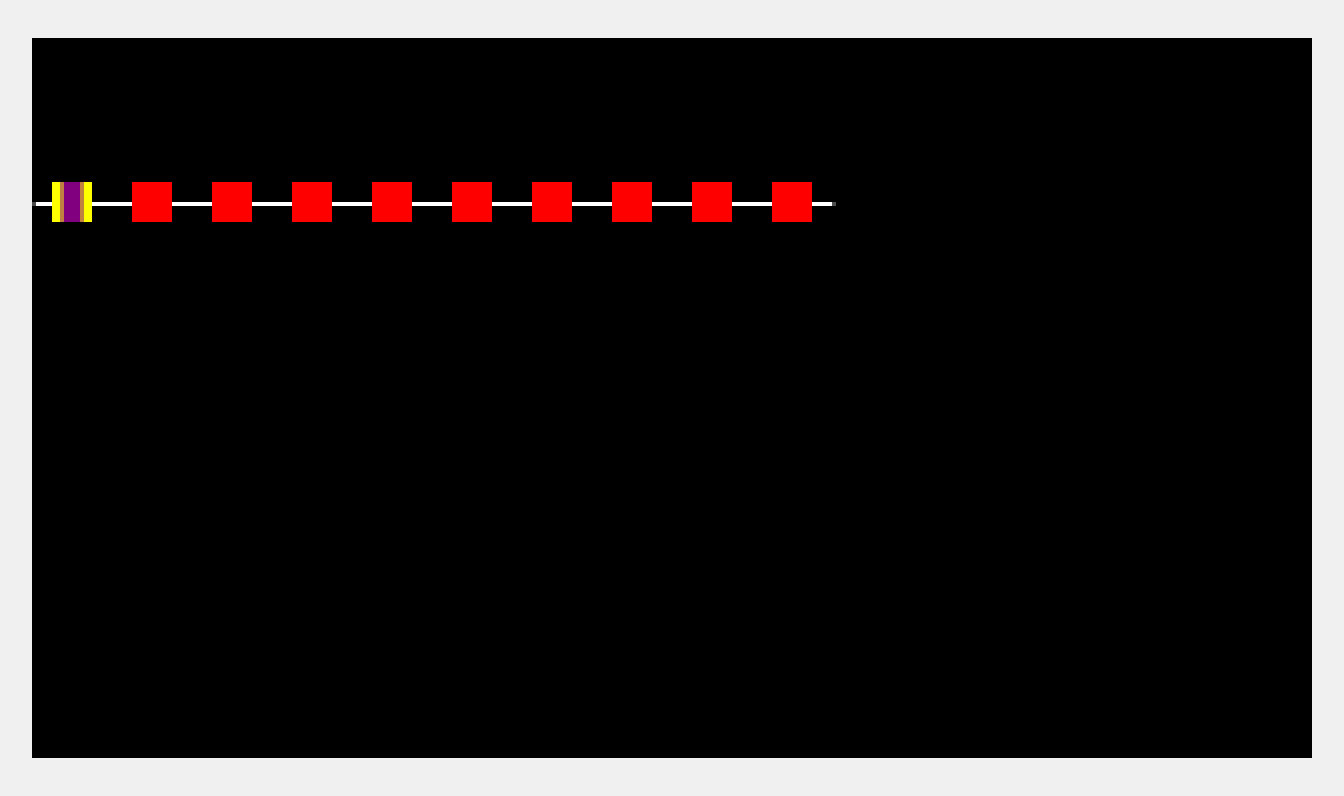
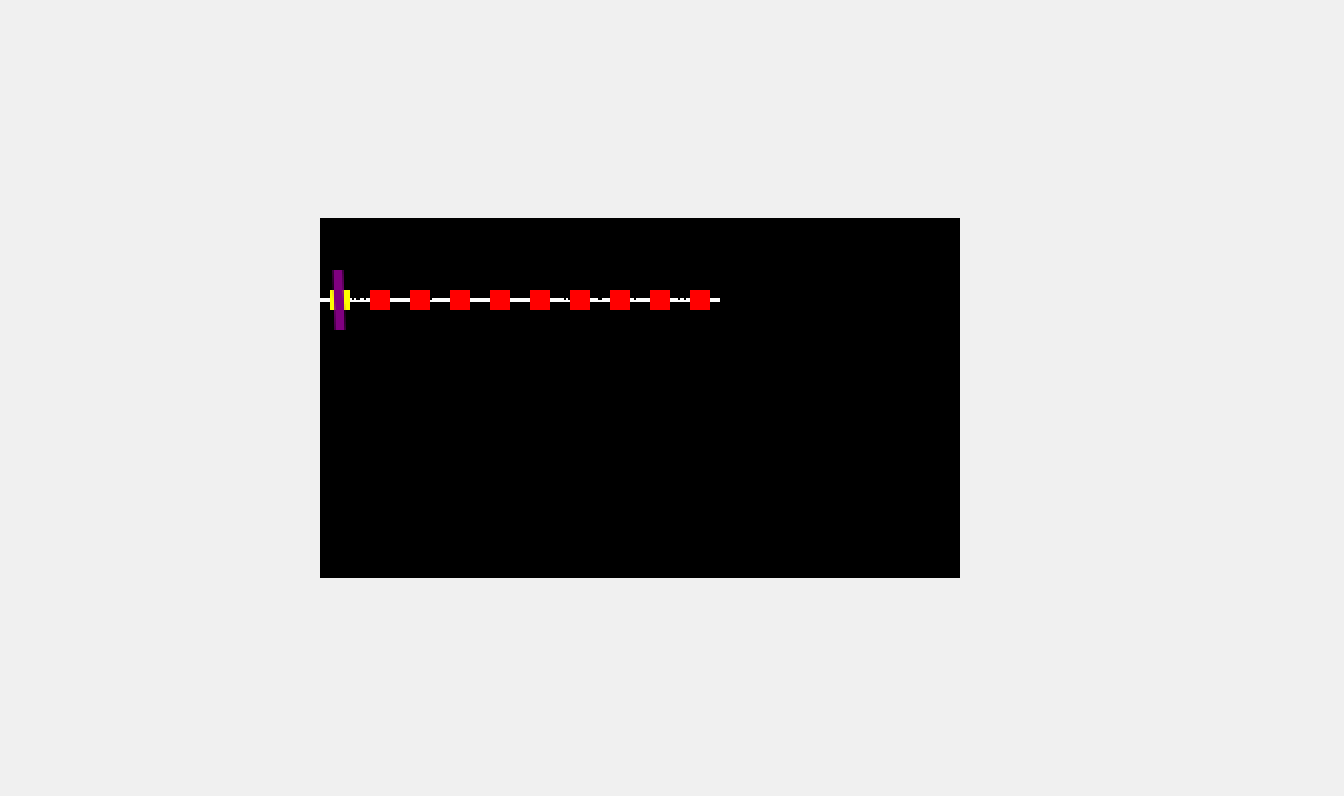
Before and after one commit to Stroomer/splines, a website built with Vite: page index.html in a window 1280 px wide. Shown: the whole page, 1344 px wide, since content can reach past the window. Built offline with nearby package versions, Linux system fonts and the light colour scheme.

Commit message:
add marker

```diff
--- a/src/graphics/Spline.js
+++ b/src/graphics/Spline.js
@@ -7,7 +7,7 @@ class Spline {
     this.controlPointSize = 10;
     this.controlPointColorDefault = '#f00';
     this.controlPointColorSelected = '#ff0';
-    this.marker = parseFloat(0.0);
+    this.marker = 0.0;
   }
 
   setSelectedPoint(dir) {
--- a/src/structure/Canvas.js
+++ b/src/structure/Canvas.js
@@ -22,7 +22,7 @@ class Canvas {
   drawCircle(props) {
     const { x, y, radius, color } = props;
     this.context.beginPath();
-    this.context.arc(x, y, radius, 0, 2 * Math.PI, false);
+    this.context.arc(x | 0, y | 0, radius, 0, 2 * Math.PI, false);
     this.context.fillStyle = color;
     this.context.fill();
   }
@@ -30,24 +30,27 @@ class Canvas {
   drawRect(props) {
     const { x, y, width, height, color } = props;
     this.context.fillStyle = color;
-    this.context.fillRect(x - width / 2, y - height / 2, width, height);
+    this.context.fillRect(
+      (x - width / 2) | 0,
+      (y - height / 2) | 0,
+      width,
+      height
+    );
   }
 
   drawPixel(props) {
-    const { x, y } = props;
-    const color = '#fff';
+    const { x, y, color } = props;
     this.context.fillStyle = color;
-    this.context.fillRect(x, y, 1, 1);
+    this.context.fillRect(x | 0, y | 0, 1, 1);
   }
 
   drawLine(props) {
     const { x1, y1, x2, y2, color } = props;
     this.context.strokeStyle = color;
-    //this.context.strokeWidth = 10;
     this.context.lineWidth = 5;
     this.context.beginPath();
-    this.context.moveTo(x1, y1);
-    this.context.lineTo(x2, y2);
+    this.context.moveTo(x1 | 0, y1 | 0);
+    this.context.lineTo(x2 | 0, y2 | 0);
     this.context.stroke();
   }
 }
--- a/src/structure/Game.js
+++ b/src/structure/Game.js
@@ -41,6 +41,7 @@ class Game {
       context: this.canvas.context,
     });
 
+    this.refresh = true;
     this.keyboardInput = new KeyboardInput();
 
     this.loop = new Loop((dt) => {
@@ -56,53 +57,65 @@ class Game {
   update(dt) {
     if (this.keyboardInput.isReleased(KEY_X)) {
       this.path.setSelectedPoint(1);
+      this.refresh = true;
     }
 
     if (this.keyboardInput.isReleased(KEY_Z)) {
       this.path.setSelectedPoint(-1);
+      this.refresh = true;
     }
 
     if (this.keyboardInput.isPressed(KEY_LEFT)) {
       this.path.points[this.path.selectedPoint].x -= 30.0 * dt;
+      this.refresh = true;
     }
 
     if (this.keyboardInput.isPressed(KEY_RIGHT)) {
       this.path.points[this.path.selectedPoint].x += 30.0 * dt;
+      this.refresh = true;
     }
 
     if (this.keyboardInput.isPressed(KEY_UP)) {
       this.path.points[this.path.selectedPoint].y -= 30.0 * dt;
+      this.refresh = true;
     }
 
     if (this.keyboardInput.isPressed(KEY_DOWN)) {
       this.path.points[this.path.selectedPoint].y += 30.0 * dt;
+      this.refresh = true;
     }
 
     if (this.keyboardInput.isPressed(KEY_A)) {
       this.path.marker -= 5.0 * dt;
+      this.refresh = true;
     }
 
     if (this.keyboardInput.isPressed(KEY_S)) {
       this.path.marker += 5.0 * dt;
+      this.refresh = true;
     }
 
     if (this.path.marker >= parseFloat(this.path.points.length)) {
       this.path.marker -= parseFloat(this.path.points.length);
+      this.refresh = true;
     }
 
     if (this.path.marker < parseFloat(0.0)) {
       this.path.marker += parseFloat(this.path.points.length);
+      this.refresh = true;
     }
   }
 
   draw() {
+    if (this.refresh) {
       this.canvas.clear();
 
       // Draw spline
+      const color = 'white';
       const points = parseFloat(this.path.points.length);
       for (let t = 0.0; t < points; t += 0.005) {
         const { x, y } = this.path.getSplinePoint(parseFloat(t), true);
-      this.canvas.drawPixel({ x, y });
+        this.canvas.drawPixel({ x, y, color: 'white' });
       }
 
       // Draw control-points
@@ -111,20 +124,23 @@ class Game {
       this.path.drawPoint();
       // Draw agent
       const p1 = this.path.getSplinePoint(parseFloat(this.path.marker), true);
-    const g1 = this.path.getSplineGradient(parseFloat(this.path.marker), true);
+      const g1 = this.path.getSplineGradient(
+        parseFloat(this.path.marker),
+        true
+      );
 
       const r = parseFloat(Math.atan2(-g1.y, g1.x));
+      const segment = 15.0;
 
-    console.log(r);
+      const x1 = segment * Math.sin(r) + p1.x;
+      const y1 = segment * Math.cos(r) + p1.y;
+      const x2 = -segment * Math.sin(r) + p1.x;
+      const y2 = -segment * Math.cos(r) + p1.y;
 
-    const x1 = 5.0 * Math.sin(r) + p1.x;
-    const y1 = 5.0 * Math.cos(r) + p1.y;
-    const x2 = -5.0 * Math.sin(r) + p1.x;
-    const y2 = -5.0 * Math.cos(r) + p1.y;
+      this.canvas.drawLine({ x1, y1, x2, y2, color: 'purple' });
 
-    const color = 'purple';
-
-    this.canvas.drawLine({ x1, y1, x2, y2, color });
+      this.refresh = false;
+    }
   }
 }
 
--- a/style.css
+++ b/style.css
@@ -10,14 +10,13 @@ body {
 }
 
 #app {
-  max-width: 1280px;
   margin: 0 auto;
   padding: 2rem;
   text-align: center;
 }
 
 canvas {
-  width: 1280px;
-  height: 720px;
+  width: 640px;
+  height: 360px;
   image-rendering: pixelated;
 }
```
Lines whose indentation alone changed are shown as unchanged.
